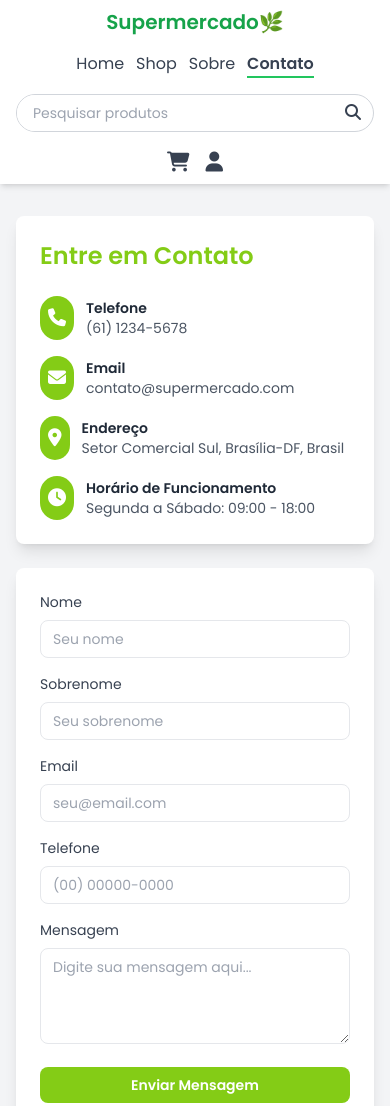
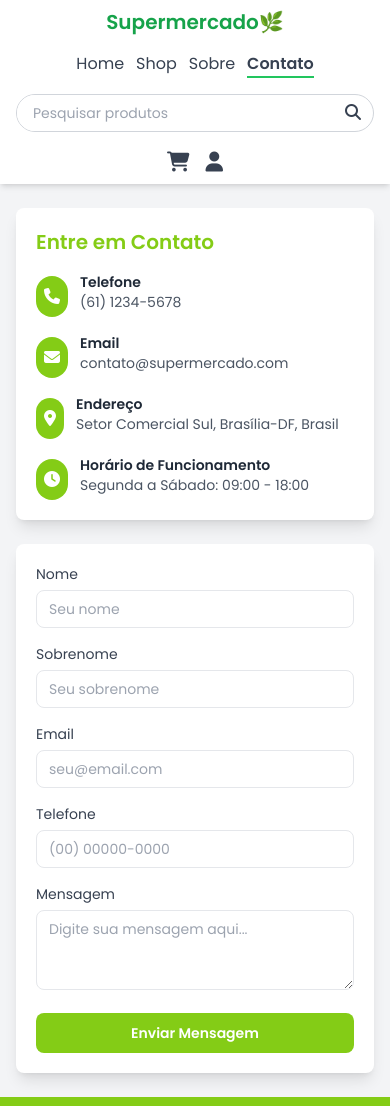
Before and after one commit to henriqueluza/front-end-supermercado, a plain HTML site: page pages/contato.html in a window 390 px wide. Shown: the top 1106 px of the page. Drawn offline with nearby package versions, Linux system fonts and the light colour scheme.

Commit message:
Adiciona responsividade à página sobre.html

```diff
--- a/pages/contato.html
+++ b/pages/contato.html
@@ -18,6 +18,7 @@
     <script src="../js/cart.js"></script>
   </head>
   <body class="bg-gray-100 font-[Poppins]">
+    <!-- Navbar Mobile-First -->
     <nav class="bg-white shadow-md py-2 md:py-4 px-4 md:px-6 flex flex-col md:flex-row justify-between items-center relative">
       <div class="text-green-600 text-xl md:text-2xl font-bold mb-4 md:mb-0">
         <a href="../index.html">Supermercado🌿</a>
@@ -62,16 +63,16 @@
     </nav>
 
     <!-- Seção de Contato -->
-    <section class="container mx-auto px-4 py-8 md:py-16">
-      <div class="grid grid-cols-1 md:grid-cols-2 gap-6 md:gap-8">
+    <section class="container mx-auto px-4 py-6 md:py-12 lg:py-16">
+      <div class="grid grid-cols-1 md:grid-cols-2 gap-6 md:gap-8 max-w-6xl mx-auto">
         <!-- Informações de Contato -->
-        <div class="bg-white rounded-lg shadow-lg p-6 md:p-8">
-          <h2 class="text-2xl md:text-3xl font-bold mb-6 md:mb-8 text-lime-500">Entre em Contato</h2>
+        <div class="bg-white rounded-lg shadow-lg p-5 md:p-8">
+          <h2 class="text-xl md:text-3xl font-bold mb-4 md:mb-8 text-lime-500">Entre em Contato</h2>
 
           <div class="space-y-4 md:space-y-6">
-            <div class="flex items-center space-x-3 md:space-x-4">
-              <div class="bg-lime-500 p-2 md:p-3 rounded-full">
-                <i class="fa-solid fa-phone text-white text-lg md:text-xl"></i>
+            <div class="flex items-start space-x-3 md:space-x-4">
+              <div class="bg-lime-500 p-2 md:p-3 rounded-full mt-1">
+                <i class="fa-solid fa-phone text-white text-base md:text-xl"></i>
               </div>
               <div>
                 <h3 class="font-semibold text-gray-800 text-sm md:text-base">Telefone</h3>
@@ -79,19 +80,19 @@
               </div>
             </div>
 
-            <div class="flex items-center space-x-3 md:space-x-4">
-              <div class="bg-lime-500 p-2 md:p-3 rounded-full">
-                <i class="fa-solid fa-envelope text-white text-lg md:text-xl"></i>
+            <div class="flex items-start space-x-3 md:space-x-4">
+              <div class="bg-lime-500 p-2 md:p-3 rounded-full mt-1">
+                <i class="fa-solid fa-envelope text-white text-base md:text-xl"></i>
               </div>
               <div>
                 <h3 class="font-semibold text-gray-800 text-sm md:text-base">Email</h3>
-                <p class="text-gray-600 text-sm md:text-base">contato@supermercado.com</p>
+                <p class="text-gray-600 text-sm md:text-base break-all">contato@supermercado.com</p>
               </div>
             </div>
 
-            <div class="flex items-center space-x-3 md:space-x-4">
-              <div class="bg-lime-500 p-2 md:p-3 rounded-full">
-                <i class="fa-solid fa-location-dot text-white text-lg md:text-xl"></i>
+            <div class="flex items-start space-x-3 md:space-x-4">
+              <div class="bg-lime-500 p-2 md:p-3 rounded-full mt-1">
+                <i class="fa-solid fa-location-dot text-white text-base md:text-xl"></i>
               </div>
               <div>
                 <h3 class="font-semibold text-gray-800 text-sm md:text-base">Endereço</h3>
@@ -99,9 +100,9 @@
               </div>
             </div>
 
-            <div class="flex items-center space-x-3 md:space-x-4">
-              <div class="bg-lime-500 p-2 md:p-3 rounded-full">
-                <i class="fa-solid fa-clock text-white text-lg md:text-xl"></i>
+            <div class="flex items-start space-x-3 md:space-x-4">
+              <div class="bg-lime-500 p-2 md:p-3 rounded-full mt-1">
+                <i class="fa-solid fa-clock text-white text-base md:text-xl"></i>
               </div>
               <div>
                 <h3 class="font-semibold text-gray-800 text-sm md:text-base">Horário de Funcionamento</h3>
@@ -112,35 +113,35 @@
         </div>
 
         <!-- Formulário de Contato -->
-        <div class="bg-white rounded-lg shadow-lg p-6 md:p-8">
+        <div class="bg-white rounded-lg shadow-lg p-5 md:p-8">
           <form class="space-y-4 md:space-y-6">
-            <div class="grid grid-cols-1 md:grid-cols-2 gap-4 md:gap-6">
+            <div class="grid grid-cols-1 sm:grid-cols-2 gap-4 md:gap-6">
               <div>
-                <label class="block text-gray-700 text-sm md:text-base mb-2">Nome</label>
+                <label class="block text-gray-700 mb-1.5 text-sm md:text-base">Nome</label>
                 <input type="text" class="w-full px-3 md:px-4 py-2 border rounded-lg focus:outline-none focus:border-lime-500 text-sm md:text-base" placeholder="Seu nome">
               </div>
               <div>
-                <label class="block text-gray-700 text-sm md:text-base mb-2">Sobrenome</label>
+                <label class="block text-gray-700 mb-1.5 text-sm md:text-base">Sobrenome</label>
                 <input type="text" class="w-full px-3 md:px-4 py-2 border rounded-lg focus:outline-none focus:border-lime-500 text-sm md:text-base" placeholder="Seu sobrenome">
               </div>
             </div>
 
             <div>
-              <label class="block text-gray-700 text-sm md:text-base mb-2">Email</label>
+              <label class="block text-gray-700 mb-1.5 text-sm md:text-base">Email</label>
               <input type="email" class="w-full px-3 md:px-4 py-2 border rounded-lg focus:outline-none focus:border-lime-500 text-sm md:text-base" placeholder="seu@email.com">
             </div>
 
             <div>
-              <label class="block text-gray-700 text-sm md:text-base mb-2">Telefone</label>
+              <label class="block text-gray-700 mb-1.5 text-sm md:text-base">Telefone</label>
               <input type="tel" class="w-full px-3 md:px-4 py-2 border rounded-lg focus:outline-none focus:border-lime-500 text-sm md:text-base" placeholder="(00) 00000-0000">
             </div>
 
             <div>
-              <label class="block text-gray-700 text-sm md:text-base mb-2">Mensagem</label>
-              <textarea class="w-full px-3 md:px-4 py-2 border rounded-lg focus:outline-none focus:border-lime-500 h-24 md:h-32 text-sm md:text-base" placeholder="Digite sua mensagem aqui..."></textarea>
+              <label class="block text-gray-700 mb-1.5 text-sm md:text-base">Mensagem</label>
+              <textarea class="w-full px-3 md:px-4 py-2 border rounded-lg focus:outline-none focus:border-lime-500 h-20 md:h-32 text-sm md:text-base" placeholder="Digite sua mensagem aqui..."></textarea>
             </div>
 
-            <button type="submit" class="w-full bg-lime-500 text-white py-2 md:py-3 px-4 md:px-6 rounded-lg hover:bg-lime-600 transition-colors font-semibold text-sm md:text-base">
+            <button type="submit" class="w-full bg-lime-500 text-white py-2.5 md:py-3 px-4 md:px-6 rounded-lg hover:bg-lime-600 transition-colors font-semibold text-sm md:text-base">
               Enviar Mensagem
             </button>
           </form>
@@ -148,10 +149,10 @@
       </div>
     </section>
 
-    <footer>
-      <!-- Footer Section -->
-      <div class="bg-lime-500 text-white py-8 md:py-12">
-        <div class="max-w-7xl mx-auto px-4 grid grid-cols-1 md:grid-cols-2 lg:grid-cols-12 gap-8">
+    <!-- Footer Section -->
+    <footer class="bg-lime-500 text-white py-8 md:py-12">
+      <div class="max-w-7xl mx-auto px-4">
+        <div class="grid grid-cols-1 sm:grid-cols-2 lg:grid-cols-12 gap-8">
           <!-- User Area -->
           <div class="lg:col-span-2">
             <h3 class="text-lg md:text-xl font-semibold mb-4">Área do Usuário</h3>
@@ -188,7 +189,7 @@
               </li>
               <li class="flex items-center gap-2">
                 <i class="fa-solid fa-envelope"></i>
-                <span>contato@supermercado.com</span>
+                <span class="break-all">contato@supermercado.com</span>
               </li>
             </ul>
           </div>
@@ -197,8 +198,8 @@
           <div class="lg:col-span-4">
             <h3 class="text-lg md:text-xl font-semibold mb-4">Newsletter</h3>
             <div class="flex flex-col gap-4">
-              <input type="email" placeholder="Seu e-mail" class="px-4 py-2 rounded-full text-gray-800 w-full md:w-auto" />
-              <button class="bg-green-600 hover:bg-green-700 px-6 py-2 rounded-full transition-colors w-full md:w-auto">
+              <input type="email" placeholder="Seu e-mail" class="px-4 py-2 rounded-full text-gray-800 w-full" />
+              <button class="bg-green-600 hover:bg-green-700 px-6 py-2 rounded-full transition-colors w-full sm:w-auto">
                 Inscrever-se
               </button>
             </div>
```
